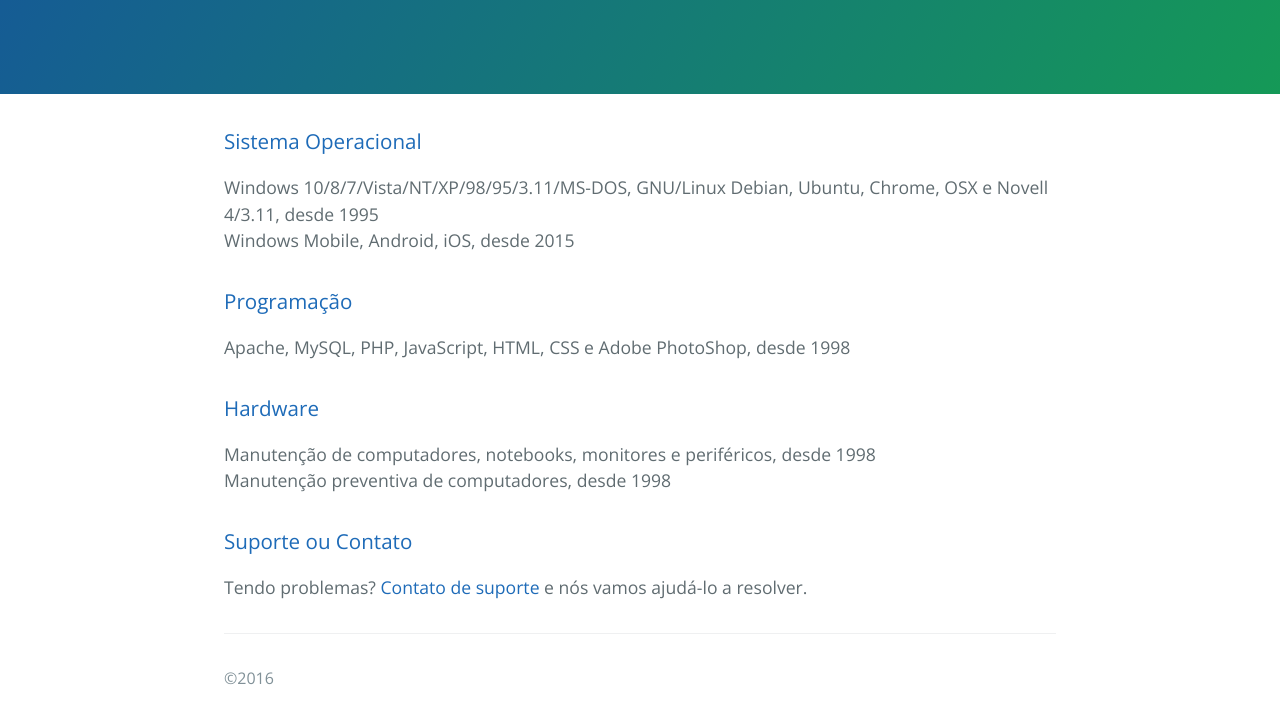
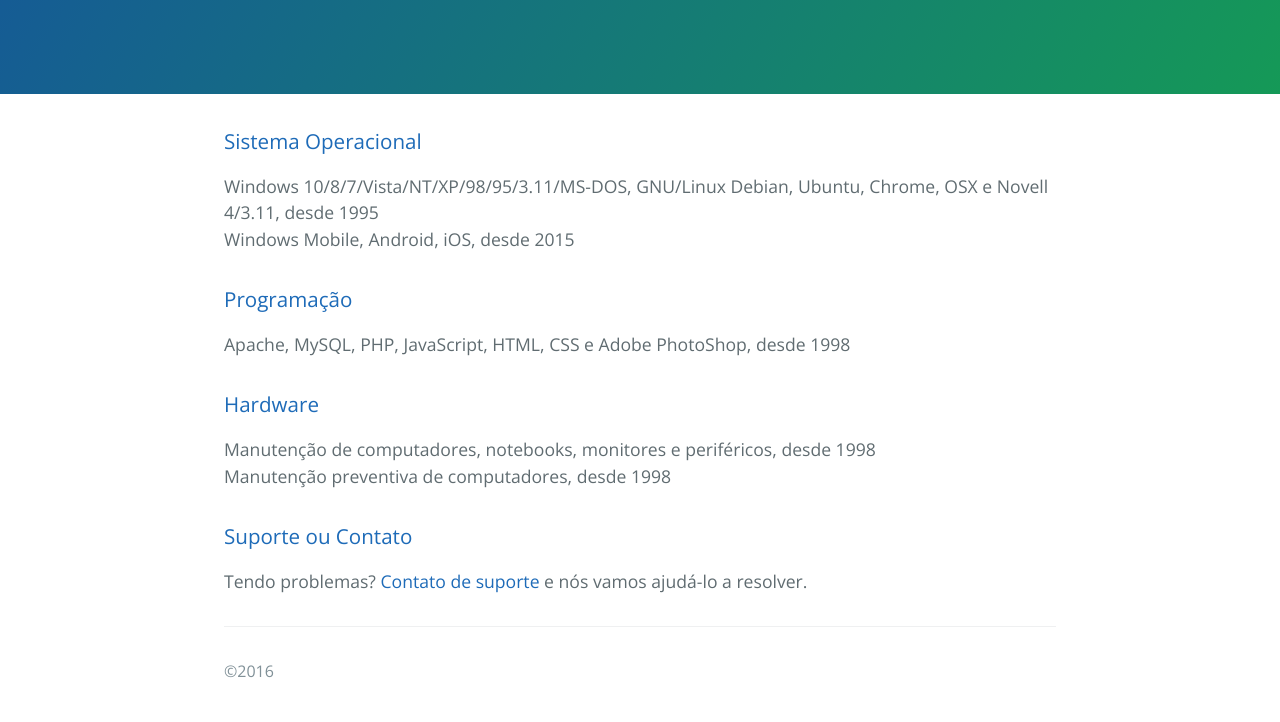
Before and after one commit to icw3/icw3.github.io, a plain HTML site: page index.html in a window 1280 px wide. Shown: the part 176-898 px from the top of the page. Drawn offline with nearby package versions, Linux system fonts and the light colour scheme.

Commit message:
Update index.html

```diff
--- a/index.html
+++ b/index.html
@@ -18,26 +18,23 @@
     <section class="main-content">
 <h3>
 <a id="welcome-to-github-pages" class="anchor" href="#welcome-to-github-pages" aria-hidden="true">Sistema Operacional</a></h3>
-<p>Windows 10/8/7/Vista/NT/XP/98/95/3.11/MS-DOS, GNU/Linux Debian, Ubuntu, Chrome, OSX e Novell 4/3.11, desde 1995
+Windows 10/8/7/Vista/NT/XP/98/95/3.11/MS-DOS, GNU/Linux Debian, Ubuntu, Chrome, OSX e Novell 4/3.11, desde 1995
 <br>Windows Mobile, Android, iOS,  desde 2015
 
 <h3><a id="designer-templates" class="anchor" href="#designer-templates" aria-hidden="true">Programação</a></h3>
-<p></p>Apache, MySQL, PHP, JavaScript, HTML, CSS e Adobe PhotoShop, desde 1998
+Apache, MySQL, PHP, JavaScript, HTML, CSS e Adobe PhotoShop, desde 1998
 
 <h3><a id="designer-templates" class="anchor" href="#designer-templates" aria-hidden="true">Hardware</a></h3>
-<p>Manutenção de computadores, notebooks, monitores e periféricos, desde 1998
+Manutenção de computadores, notebooks, monitores e periféricos, desde 1998
 <br>Manutenção preventiva de computadores, desde 1998
 
 <h3><a id="support-or-contact" class="anchor" href="#support-or-contact" aria-hidden="true">Suporte ou Contato</a></h3>
-<p></p>Tendo problemas? <a href="https://fb.com/messages/fvandrad">Contato de suporte</a> e nós vamos ajudá-lo a resolver.
+Tendo problemas? <a href="https://fb.com/messages/fvandrad">Contato de suporte</a> e nós vamos ajudá-lo a resolver.
 
       <footer class="site-footer">
-
         <span class="site-footer-credits">©2016</span>
       </footer>
 
     </section>
-
-
   </body>
 </html>
```
